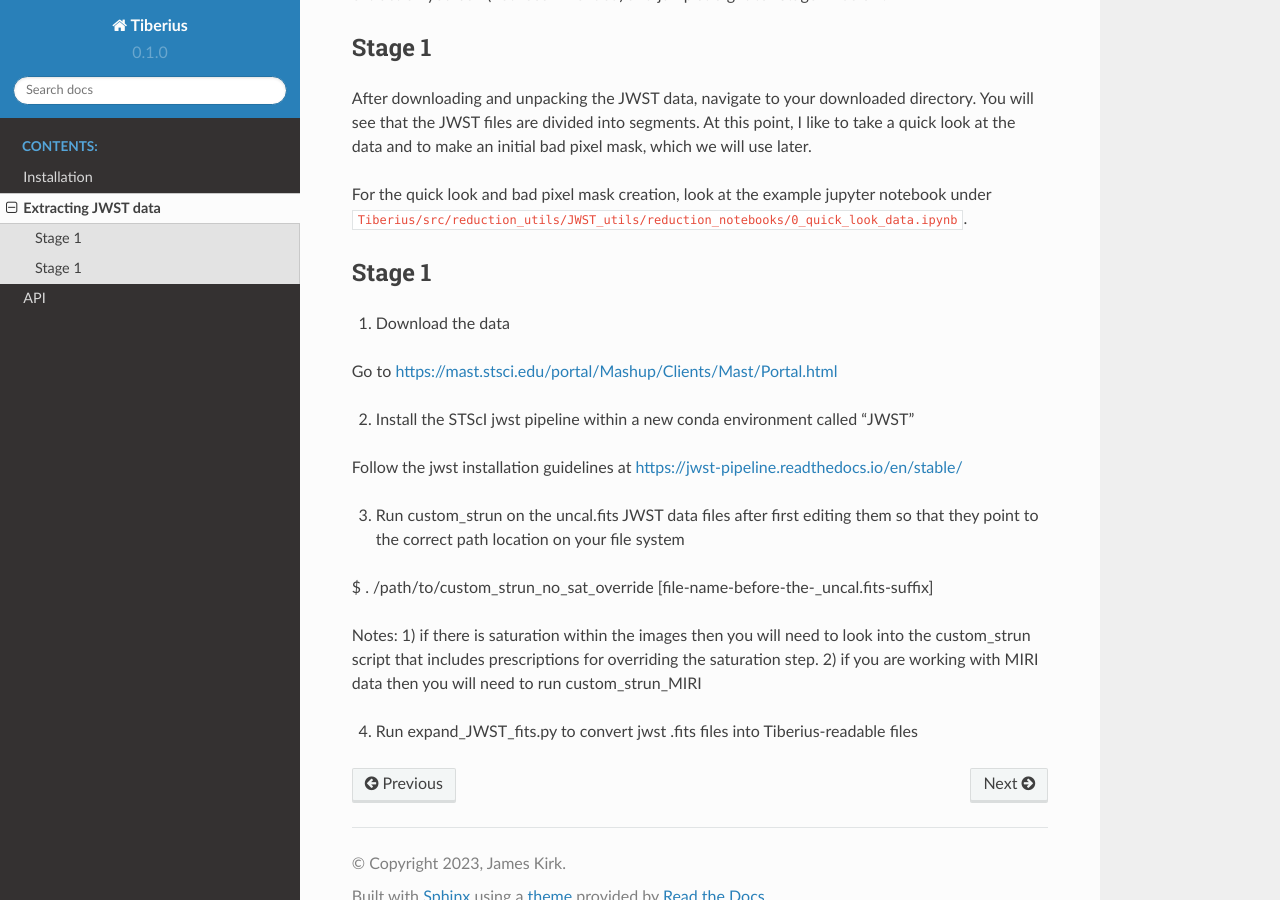
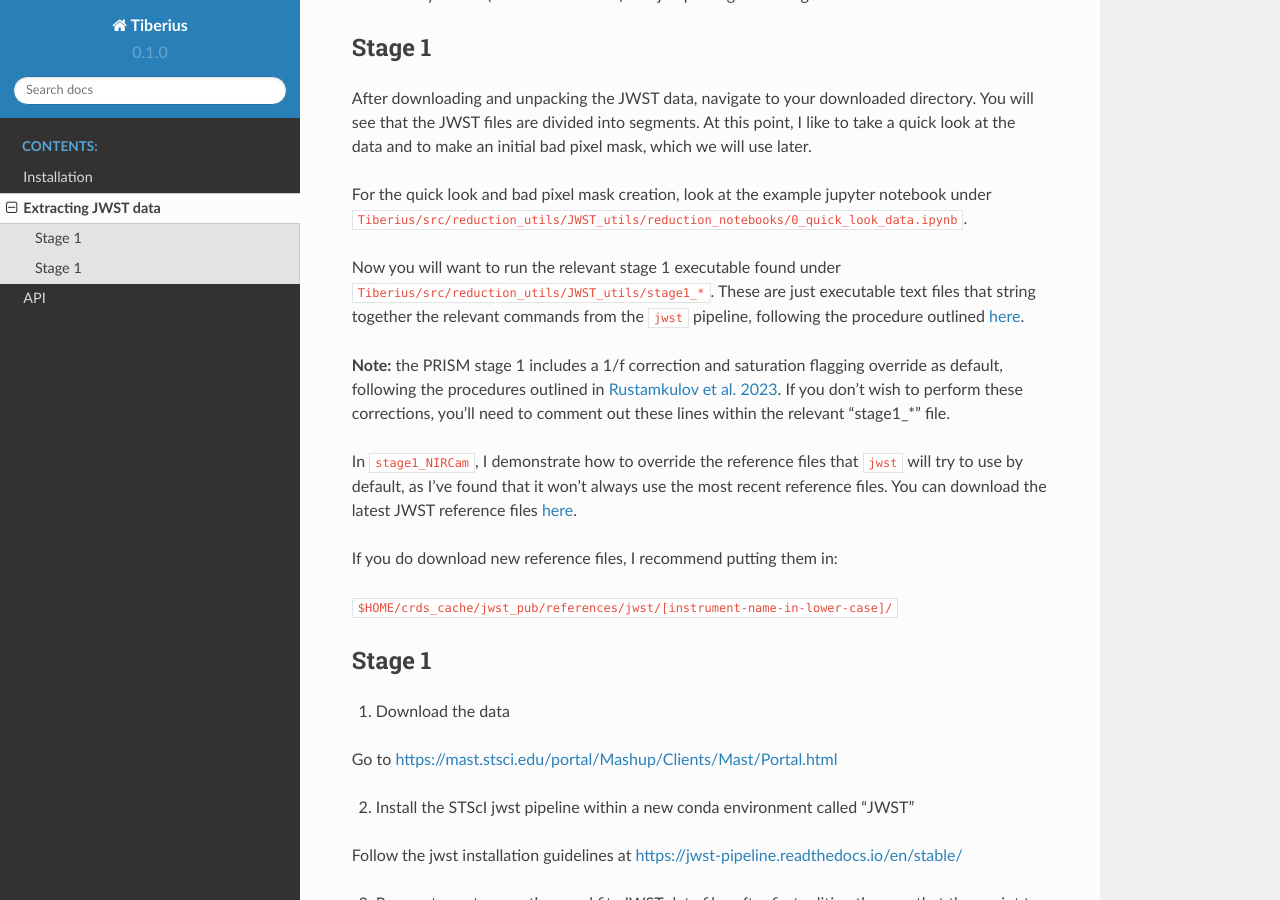
Before and after one commit to JamesKirk11/Tiberius, a Sphinx documentation site: the page built from docs/source/jwst.rst, in a window 1280 px wide and 900 px high, scrolled down 345 px. Built offline with Sphinx 7.4.7 and the Read the Docs theme 2.0.0, drawn with Linux system fonts in a browser that asks for light colours.

Commit message:
working in docs

```diff
--- a/docs/source/index.rst
+++ b/docs/source/index.rst
@@ -30,7 +30,7 @@
         adsnote = {Provided by the SAO/NASA Astrophysics Data System}
   }
 
-    @ARTICLE{2021AJ....162...34K,
+    @ARTICLE{Kirk2021,
            author = {{Kirk}, James and {Rackham}, Benjamin V. and {MacDonald}, Ryan J. and {L{\'o}pez-Morales}, Mercedes and {Espinoza}, N{\'e}stor and {Lendl}, Monika and {Wilson}, Jamie and {Osip}, David J. and {Wheatley}, Peter J. and {Skillen}, Ian and {Apai}, D{\'a}niel and {Bixel}, Alex and {Gibson}, Neale P. and {Jord{\'a}n}, Andr{\'e}s and {Lewis}, Nikole K. and {Louden}, Tom and {McGruder}, Chima D. and {Nikolov}, Nikolay and {Rodler}, Florian and {Weaver}, Ian C.},
             title = "{ACCESS and LRG-BEASTS: A Precise New Optical Transmission Spectrum of the Ultrahot Jupiter WASP-103b}",
           journal = {\aj},
--- a/docs/source/jwst.rst
+++ b/docs/source/jwst.rst
@@ -13,6 +13,20 @@ Stage 1
 After downloading and unpacking the JWST data, navigate to your downloaded directory. You will see that the JWST files are divided into segments. At this point, I like to take a quick look at the data and to make an initial bad pixel mask, which we will use later.
 
 For the quick look and bad pixel mask creation, look at the example jupyter notebook under ``Tiberius/src/reduction_utils/JWST_utils/reduction_notebooks/0_quick_look_data.ipynb``.
+
+Now you will want to run the relevant stage 1 executable found under ``Tiberius/src/reduction_utils/JWST_utils/stage1_*``. These are just executable text files that string together the relevant commands from the ``jwst`` pipeline, following the procedure outlined `here <https://jwst-pipeline.readthedocs.io/en/latest/jwst/pipeline/calwebb_detector1.html#calwebb-detector1>`_.
+
+**Note:** the PRISM stage 1 includes a 1/f correction and saturation flagging override as default, following the procedures outlined in `Rustamkulov et al. 2023 <https://ui.adsabs.harvard.edu/abs/2023Natur.614..659R/abstract>`_. If you don't wish to perform these corrections, you'll need to comment out these lines within the relevant "stage1_*" file.
+
+In ``stage1_NIRCam``, I demonstrate how to override the reference files that ``jwst`` will try to use by default, as I've found that it won't always use the most recent reference files. You can download the latest JWST reference files `here <https://jwst-crds.stsci.edu/>`_.
+
+If you do download new reference files, I recommend putting them in:
+
+``$HOME/crds_cache/jwst_pub/references/jwst/[instrument-name-in-lower-case]/``
+
+
+
+
 
 
 
```
